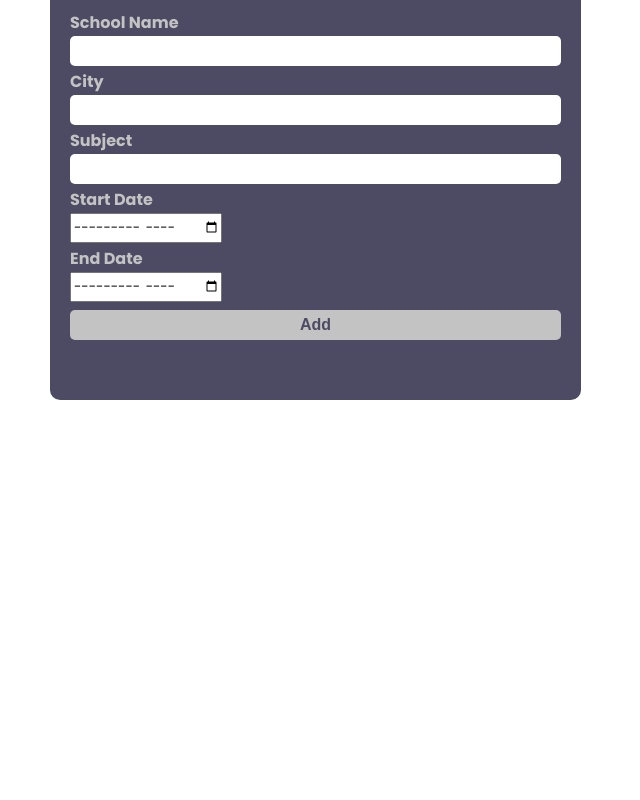
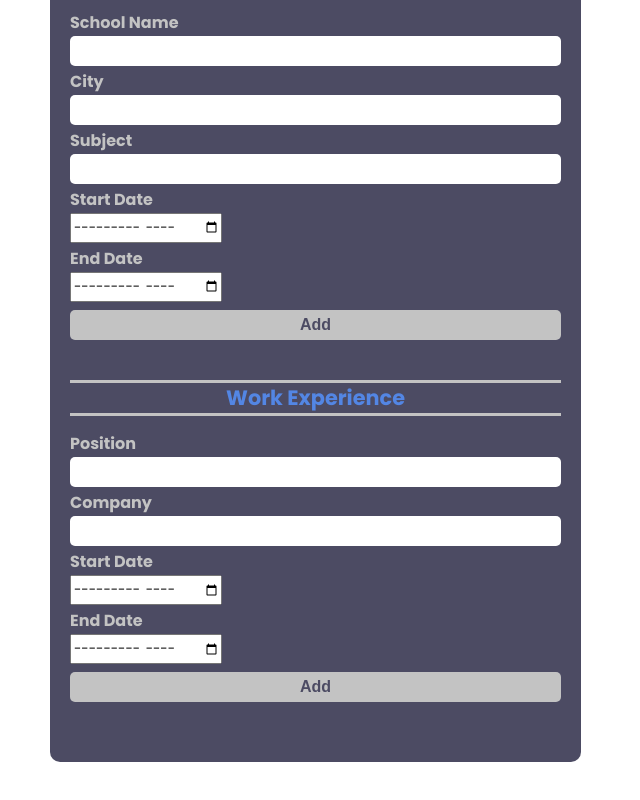
Before and after one commit to savawebdev/odin-cv-project, a React (Create React App) app: page / in a window 1280 px wide. Shown: the part 581-1381 px from the top of the page, without its empty margins (0-640 px from the left). Before the commit the page ends 1031 px from the top, so only its background shows below. Built offline with nearby package versions, Linux system fonts and the light colour scheme.

Commit message:
Added the work experience form

```diff
--- a/src/components/CV/Form/Experience.js
+++ b/src/components/CV/Form/Experience.js
@@ -9,9 +9,33 @@ import FormWrapper from "../../Utils/FormWrapper/FormWrapper";
 class Experience extends Component {
   render() {
     return (
-      <FomWrapper>
+      <FormWrapper>
         <FormTitle title="Work Experience" />
-      </FomWrapper>
+
+        <FormControl>
+          <FormLabel htmlFor="workPosition" labelName="Position" />
+          <FormInput args={{ type: "text" }} name="workPosition" />
+        </FormControl>
+
+        <FormControl>
+          <FormLabel htmlFor="workCompany" labelName="Company" />
+          <FormInput args={{ type: "text" }} name="workCompany" />
+        </FormControl>
+
+        <FormControl>
+          <FormLabel htmlFor="workStart" labelName="Start Date" />
+          <FormInput args={{ type: "month" }} name="workStart" />
+        </FormControl>
+
+        <FormControl>
+          <FormLabel htmlFor="workEnd" labelName="End Date" />
+          <FormInput args={{ type: "month" }} name="workEnd" />
+        </FormControl>
+
+        <FormControl>
+          <FormButton args={{ type: "submit" }} label="Add" />
+        </FormControl>
+      </FormWrapper>
     );
   }
 }
--- a/src/components/CV/Form/Form.js
+++ b/src/components/CV/Form/Form.js
@@ -1,6 +1,6 @@
 import { Component, Fragment } from "react";
 import Education from "./Education";
-import FormWrapper from "../../Utils/FormWrapper/FormWrapper";
+import Experience from "./Experience";
 import Personal from "./Personal";
 import Section from "../../Utils/Section/Section";
 import SectionTitle from "../../Utils/SectionTitle/SectionTitle";
@@ -13,6 +13,7 @@ class Form extends Component {
           <SectionTitle title="Enter Your Information" />
           <Personal />
           <Education />
+          <Experience />
         </Section>
       </Fragment>
     );
```
